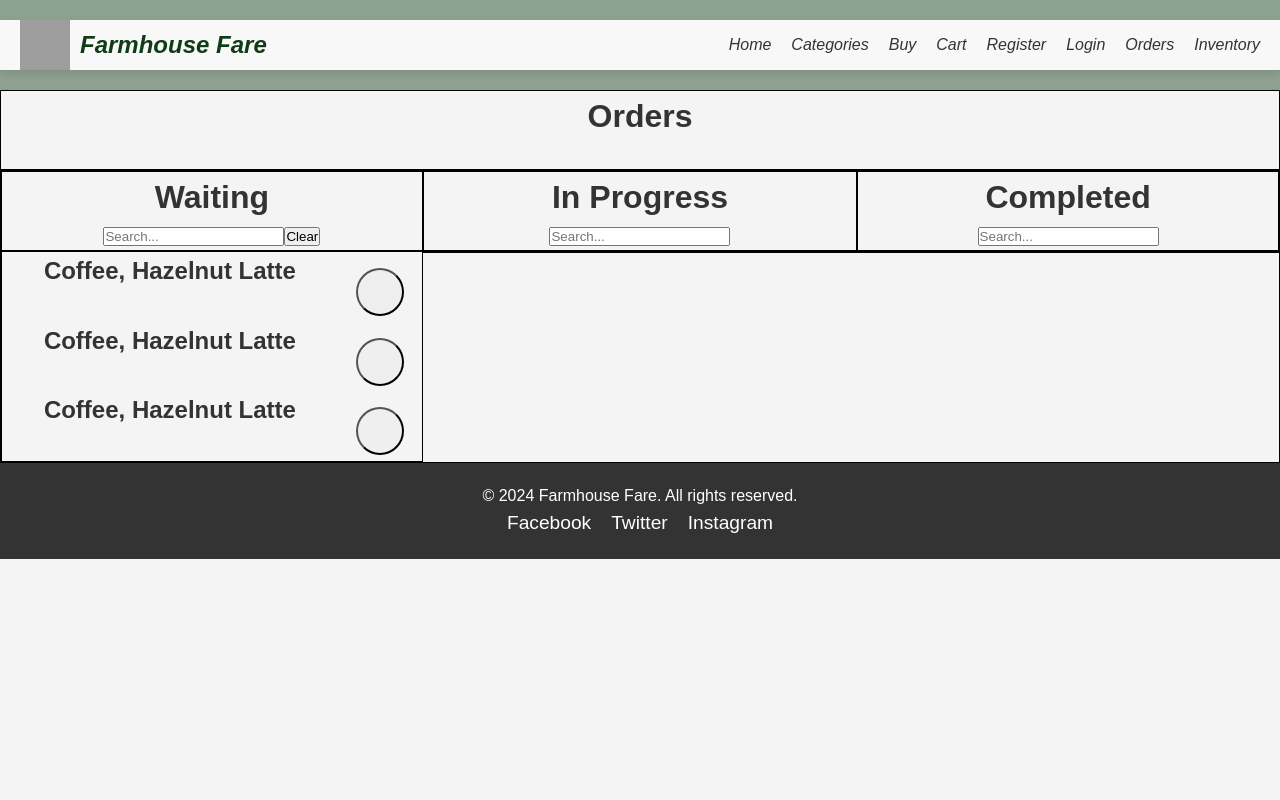
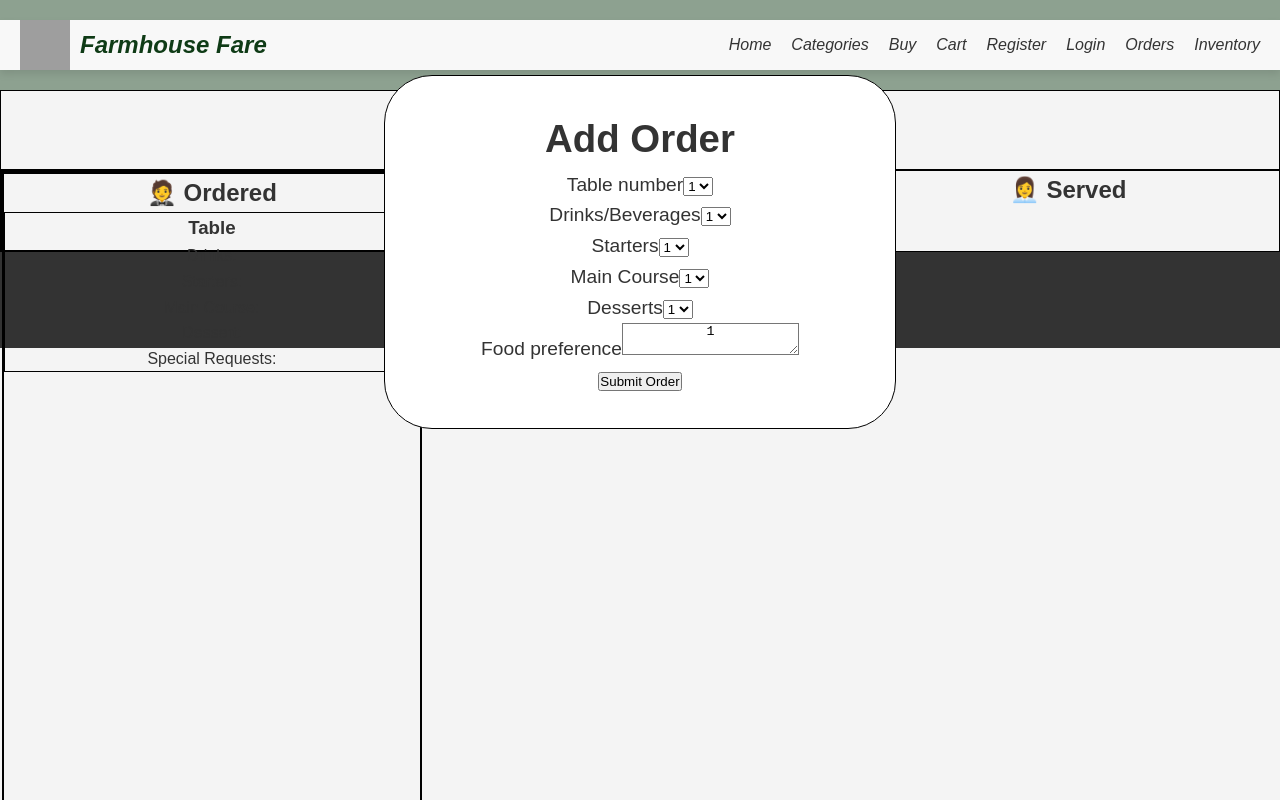
Before and after one commit to Bradwill-Van-Niekerk/wild-and-rooted, a React (Create React App) app: page /Orders in a window 1280 px wide. Shown: the top 800 px of the page. Built offline with nearby package versions, Linux system fonts and the light colour scheme; grey boxes are pictures that could not be loaded.

Commit message:
Work in progress

```diff
--- a/src/Pages-Staff-CSS/Orders.css
+++ b/src/Pages-Staff-CSS/Orders.css
@@ -2,6 +2,7 @@
     width: 100%;
     height: 5rem;
     border: 1px solid black;
+    text-align: center;
 }
 .HomesBox2{
     border: 1px solid black;
@@ -10,16 +11,24 @@
 }
 
 /*Titles*/
-.HomesBoxes1{
+.HomesBoxe1{
+    display: grid;
     width: 100%;
     border: 1px solid black;
     height: 5rem;
+    text-align: center;
+}
+.HomesBoxes1{
+    width: 100%;
+    border: 2px solid black;
+    height: 50rem;
 }
 /*Content*/
 .HomesBoxes2{
     width: 100%;
     height: 10rem auto;
     border: 1px solid black;
+    text-align: center;
 }
 .Orders-Table{
     display: grid;
@@ -31,3 +40,87 @@
     border-radius: 3rem;
     margin-top: 1rem;
 }
+.OrdersHelp{
+    text-align: center;
+    display: flex;
+    position: fixed;
+    justify-content: center; /*Hori*/
+    align-items: center; /*Vert*/
+    z-index: 1000; /*keeps it fixed*/
+}
+.OrdersHeading{
+    font-size: 2rem;
+    text-decoration: underline;
+    margin-bottom: 1rem;
+}
+.OrdersText{
+    display: flex;
+    flex-direction: column;
+    width: 40%;
+    border: 1px solid black;
+    border-radius: 3rem;
+    padding: 2rem;
+    background-color: white;
+    font-size: 1rem;
+    z-index: 1000; /*keeps it fixed*/
+}
+.Extrabtn{
+    margin-top: 1rem;
+    font-size: 1rem;
+    padding: 0.7rem;
+    border-radius: 2rem;
+    box-shadow: 2rem -1rem 1rem 2rem grey none;
+}
+.OrderHelpBtn{
+    display: flex;
+    justify-self: end;
+    font-size: 1rem;
+    padding: 0.7rem;
+    border-radius: 3rem;
+    position: fixed;
+    top: 40rem;
+    right: 2rem;
+    background-color: black;
+    box-shadow: 0 0 2rem #615858;
+    color: white;
+    z-index: 1000; /*keeps it fixed*/
+}
+.OrderAdds{
+    display: flex;
+    justify-content: center;
+}
+.OrderAddBtn{
+    display: flex;
+    font-size: 1rem;
+    padding: 0.7rem;
+    border-radius: 2rem;
+    color: white;
+    background-color: green;
+    box-shadow: 0 0 2rem #39e95f;
+    position: fixed;
+    top: 40rem;
+    z-index: 1000; /*keeps it fixed*/
+}
+.AddOrderBox{
+    text-align: center;
+    display: flex;
+    justify-content: center; /*Hori*/
+    align-items: center; /*Vert*/
+    z-index: 1000; /*keeps it fixed*/
+}
+.AddOrderText{
+    display: flex;
+    flex-direction: column;
+    width: 40%;
+    border: 1px solid black;
+    border-radius: 3rem;
+    padding: 2rem;
+    background-color: white;
+    z-index: 1000; /*keeps it fixed*/
+    font-size: 1.2rem;
+    position: fixed;
+}
+textarea{
+    text-align: center;
+    background-color: white;
+}
--- a/src/Pages-Staff/Orders.js
+++ b/src/Pages-Staff/Orders.js
@@ -1,122 +1,203 @@
+import React, { useState } from 'react';
+import { OrderData } from './TempData'; // This would be a file containing the initial OrderData
 import '../Pages-Staff-CSS/Orders.css'
-import { useState } from 'react';
-import { OrderData } from './TempData'
 
-function OrderLayoutWaiting(){
-    const [query, setQuery] = useState(""); // State to store search input
+// AddOrder Component
+function AddOrder({ addOrder }) {
+  const [orderData, setOrderData] = useState({
+    table: '1',
+    drinks: '1',
+    starter: '1',
+    mainCourse: '1',
+    dessert: '1',
+    ReviewContent: '1',
+  });
 
-    // Filter the data based on the search query
-    const filteredData = OrderData.filter((items) =>
-        items.table.toLowerCase().includes(query.toLowerCase())|| items.drinks.toLowerCase().includes(query.toLowerCase()) // Case-insensitive search
-    );
-    return(
-    <div>
-    <div className='HomesBoxes1'><h1>Waiting</h1>
-    {/* Search bar */}
-    <input
-        id='TexT1'
-        type="text"
-        placeholder="Search..."
-        value={query}
-        onChange={(e) => setQuery(e.target.value)} // Update query state on user input
-    />
-    <button type="button" id="clearButton1">Clear</button>
-    </div>
-    {/* Display filtered results */}
-    <div className="HomesBoxes2">
-        {filteredData.map((items) => (
-            <>
-            <div className='Orders-Table'>
-                <div>
-                    <h2>
-                        {items.drinks}
-                    </h2>
+  // Handle input changes
+  const handleChange = (e) => {
+    const { name, value } = e.target;
+    setOrderData((prevData) => ({
+      ...prevData,
+      [name]: value,
+    }));
+  };
+
+  // Handle form submission
+  const handleSubmit = (e) => {
+    e.preventDefault();
+
+    // Create new order
+    const newOrder = {
+      ...orderData,
+      food: {
+        starter: orderData.starter,
+        mainCourse: orderData.mainCourse,
+        dessert: orderData.dessert,
+      },
+      id: OrderData.length + 1, // Incremental ID (you can generate this differently)
+    };
+
+    // Add new order to the OrderData array (simulating this by calling the addOrder function)
+    addOrder(newOrder);
+
+    // Optionally reset the form after submission
+    setOrderData({
+      table: '1',
+      drinks: '1',
+      starter: '1',
+      mainCourse: '1',
+      dessert: '1',
+      ReviewContent: '1',
+    });
+  };
+
+  return (
+    <div className='AddOrderBox'>
+      <div className='AddOrderText'>
+        <form onSubmit={handleSubmit}>
+          <div className='AddOrderHeading'>
+            <h1>Add Order</h1>
           </div>
           <div>
-                    <button className='Orders-Button'/>
+            {/* Table number */}
+            <div>
+              <label>Table number</label>
+              <select name="table" value={orderData.table} onChange={handleChange}>
+                <option value="1">1</option>
+                <option value="2">2</option>
+                <option value="3">3</option>
+                <option value="4">4</option>
+                <option value="5">5</option>
+                <option value="6">6</option>
+                <option value="7">7</option>
+              </select>
+            </div>
+
+            {/* Drinks */}
+            <div>
+              <label>Drinks/Beverages</label>
+              <select name="drinks" value={orderData.drinks} onChange={handleChange}>
+                <option value="1">1</option>
+                <option value="2">2</option>
+                <option value="3">3</option>
+                <option value="4">4</option>
+                <option value="5">5</option>
+                <option value="6">6</option>
+                <option value="7">7</option>
+              </select>
+            </div>
+
+            {/* Starters */}
+            <div>
+              <label>Starters</label>
+              <select name="starter" value={orderData.starter} onChange={handleChange}>
+                <option value="1">1</option>
+                <option value="2">2</option>
+                <option value="3">3</option>
+                <option value="4">4</option>
+                <option value="5">5</option>
+                <option value="6">6</option>
+                <option value="7">7</option>
+              </select>
+            </div>
+
+            {/* Main Course */}
+            <div>
+              <label>Main Course</label>
+              <select name="mainCourse" value={orderData.mainCourse} onChange={handleChange}>
+                <option value="1">1</option>
+                <option value="2">2</option>
+                <option value="3">3</option>
+                <option value="4">4</option>
+                <option value="5">5</option>
+                <option value="6">6</option>
+                <option value="7">7</option>
+              </select>
+            </div>
+
+            {/* Desserts */}
+            <div>
+              <label>Desserts</label>
+              <select name="dessert" value={orderData.dessert} onChange={handleChange}>
+                <option value="1">1</option>
+                <option value="2">2</option>
+                <option value="3">3</option>
+                <option value="4">4</option>
+                <option value="5">5</option>
+                <option value="6">6</option>
+                <option value="7">7</option>
+              </select>
+            </div>
+
+            {/* Review Content */}
+            <div>
+              <label>Food preference</label>
+              <textarea
+                name="ReviewContent"
+                value={orderData.ReviewContent}
+                onChange={handleChange}
+                placeholder="Any comments or special requests?"
+              ></textarea>
+            </div>
+
+            <div>
+              <button type="submit">Submit Order</button>
             </div>
           </div>
-            </>
+        </form>
+      </div>
+    </div>
+  );
+}
+
+// Orders Component
+function Orders() {
+  const [orderList, setOrderList] = useState(OrderData); // Store orders in state
+
+  // Add order function that updates state
+  const addOrder = (newOrder) => {
+    setOrderList((prevOrders) => [...prevOrders, newOrder]);
+  };
+
+  return (
+    <>
+      <div className="HomesBox1">
+        <h1>Orders</h1>
+      </div>
+
+      <div className="HomesBox2">
+        <div className="HomesBoxe1">
+          <div className="HomesBoxes1">
+            <h2>🤵 Ordered</h2>
+            <div className="HomesBoxes2">
+              {/* Render the orders in the second column */}
+              {orderList.map((order) => (
+                <div key={order.id} className="OrderCard">
+                  <h3>Table {order.table}</h3>
+                  <p>Drinks: {order.drinks}</p>
+                  <p>Starters: {order.food.starter}</p>
+                  <p>Main Course: {order.food.mainCourse}</p>
+                  <p>Dessert: {order.food.dessert}</p>
+                  <p>Special Requests: {order.ReviewContent}</p>
+                </div>
               ))}
             </div>
-</div>)
-}
-function OrderLayoutInProgress(){
-    const [query, setQuery] = useState(""); // State to store search input
-
-    // Filter the data based on the search query
-    const filteredData = OrderData.filter((items) =>
-        items.table.toLowerCase().includes(query.toLowerCase())|| items.drinks.toLowerCase().includes(query.toLowerCase()) // Case-insensitive search
-    );
-    return(
-    <div>
-    <div className='HomesBoxes1'><h1>In Progress</h1>
-    {/* Search bar */}
-    <input
-        className='TutorSearch'
-        type="text"
-        placeholder="Search..."
-        value={query}
-        onChange={(e) => setQuery(e.target.value)} // Update query state on user input
-    />
-    </div>
-    {/* Display filtered results */}
-    <div className="HomesBoxes2">
-        {filteredData.map((items) => (
-            <></>
-))}
-    </div>
-</div>)
-}
-function OrderLayoutFinished(){
-    const [query, setQuery] = useState(""); // State to store search input
-
-    // Filter the data based on the search query
-    const filteredData = OrderData.filter((items) =>
-        items.table.toLowerCase().includes(query.toLowerCase())|| items.drinks.toLowerCase().includes(query.toLowerCase()) // Case-insensitive search
-    );
-    return(
-    <div>
-    <div className='HomesBoxes1'><h1>Completed</h1>
-    {/* Search bar */}
-    <input
-        className='TutorSearch'
-        type="text"
-        placeholder="Search..."
-        value={query}
-        onChange={(e) => setQuery(e.target.value)} // Update query state on user input
-    />
-    </div>
-    {/* Display filtered results */}
-    <div className="HomesBoxes2">
-        {filteredData.map((items) => (
-            <>
-            </>
-))}
-    </div>
-</div>)
-}
-function Orders(){
-    return(
-        <>
-        <div className="HomesBox1">
-            <h1>
-                Orders
-            </h1>
-        </div>
-        <div className="HomesBox2"> {/*grid 1 with 3 columns*/}
-            <div className="HomesBoxe1">
-                <OrderLayoutWaiting/>
-            </div>
-            <div className="HomesBoxe2">
-                <OrderLayoutInProgress/>
-            </div>
-            <div className="HomesBoxe3">
-                <OrderLayoutFinished/>
           </div>
         </div>
+
+        <div className="HomesBoxe2">
+          <h2>👩‍🍳 Preparing</h2>
+        </div>
+
+        <div className="HomesBoxe3">
+          <h2>👩‍💼 Served</h2>
+        </div>
+      </div>
+
+      {/* Add Order Form */}
+      <AddOrder addOrder={addOrder} />
     </>
-    )
+  );
 }
 
-export default Orders
+export default Orders;
--- a/src/Pages-Staff/TempData.js
+++ b/src/Pages-Staff/TempData.js
@@ -1,27 +1,14 @@
 export const OrderData = [
     {
-        name: 'Johnny',
-        drinks: 'Coffee, Hazelnut Latte',
-        table:'1',
-        ClassName: 'box1',
-
-        ReviewContent: "This tutor is really good at explaining the breathing process, and covered in depth how the oxygen gets added into the bloodstream",
+        name: '',
+        drinks: '',
+        table:'',
+        food: {
+            starter: '',
+            mainCourse: '',
+            dessert: '',
+        },
+        specialNote: '',
         id: 1,
-    },
-    {
-        name: 'Kevin',
-        ClassName: 'box1',
-        drinks: 'Coffee, Hazelnut Latte',
-        table:'2',
-        ReviewContent: "I had the pleasure of working with Kevin for the past 3 lesson. I've improve my understanding of Trigonmetry so much that i finally got over 70% for P2. From the very first session, it was clear that he is not only knowledgeable but also passionate about teaching math's.",
-        id: 2,
-    },
-    {
-        name: 'Lechuti',
-        ClassName: 'box1',
-        drinks: 'Coffee, Hazelnut Latte',
-        table:'3',
-        ReviewContent: "Thanks to Lechuti, my English skills have improved significantly, both in writing and conversation. I feel more confident expressing myself and participating in discussions. The preparation for my exams went smoothly, and I achieved results I’m proud of. I highly recommend Lechuti to anyone seeking a dedicated and knowledgeable English FAL tutor. She truly has a gift for teaching",
-        id: 3,
     }
 ]
```
Lines whose indentation alone changed are shown as unchanged.
